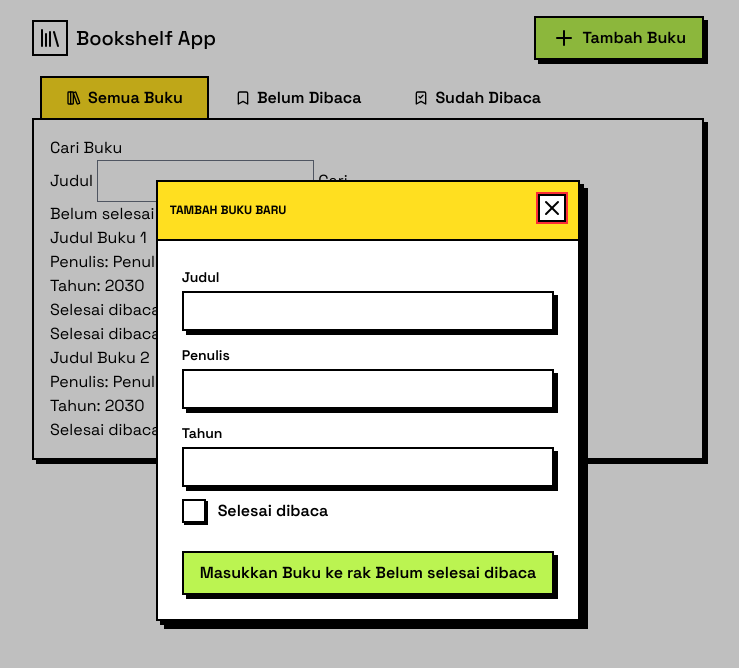
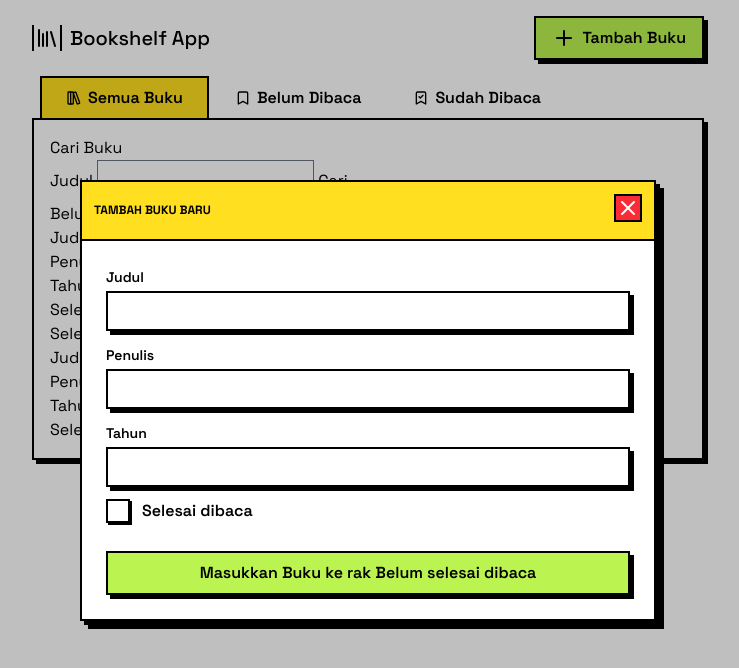
Before and after one commit to faridreaming/submission-bookshelf-app, a website: page index.html in a window 1280 px wide. Both pictures are taken after a click on the button "Tambah Buku". Shown: the whole page, without its empty margins (272-1011 px from the left). Drawn offline with nearby package versions, Linux system fonts and the light colour scheme; files that its build step writes are made by us from their sources.

Commit message:
feat(ui): improve ui

```diff
--- a/index.html
+++ b/index.html
@@ -11,7 +11,7 @@
     <div class="container mx-auto max-w-2xl">
       <header class="flex justify-between py-4">
         <h1 class="flex items-center gap-2 text-center text-xl font-medium">
-          <div class="border-2 border-black bg-white p-1">
+          <div class="border-2 border-y-0 border-black bg-white p-px">
             <svg
               xmlns="http://www.w3.org/2000/svg"
               width="24"
@@ -206,7 +206,7 @@
 
     <dialog
       id="addBookModal"
-      class="m-auto max-w-xl border-2 border-black bg-white shadow-[4px_4px_0_0,8px_8px_0_0] backdrop:bg-black/25"
+      class="m-auto w-full max-w-xl border-2 border-black bg-white shadow-[4px_4px_0_0,8px_8px_0_0] backdrop:bg-black/25"
     >
       <div class="bg-yellow-300 p-3">
         <div class="flex items-center justify-between">
@@ -215,7 +215,7 @@
           >
           <form method="dialog">
             <button
-              class="border-2 border-black bg-white hover:bg-red-500 hover:text-white focus:ring-2 focus:ring-red-500 focus:outline-0"
+              class="border-2 border-black bg-white hover:bg-red-500 hover:text-white focus:bg-red-500 focus:text-white focus:outline-0"
             >
               <svg
                 xmlns="http://www.w3.org/2000/svg"
```
